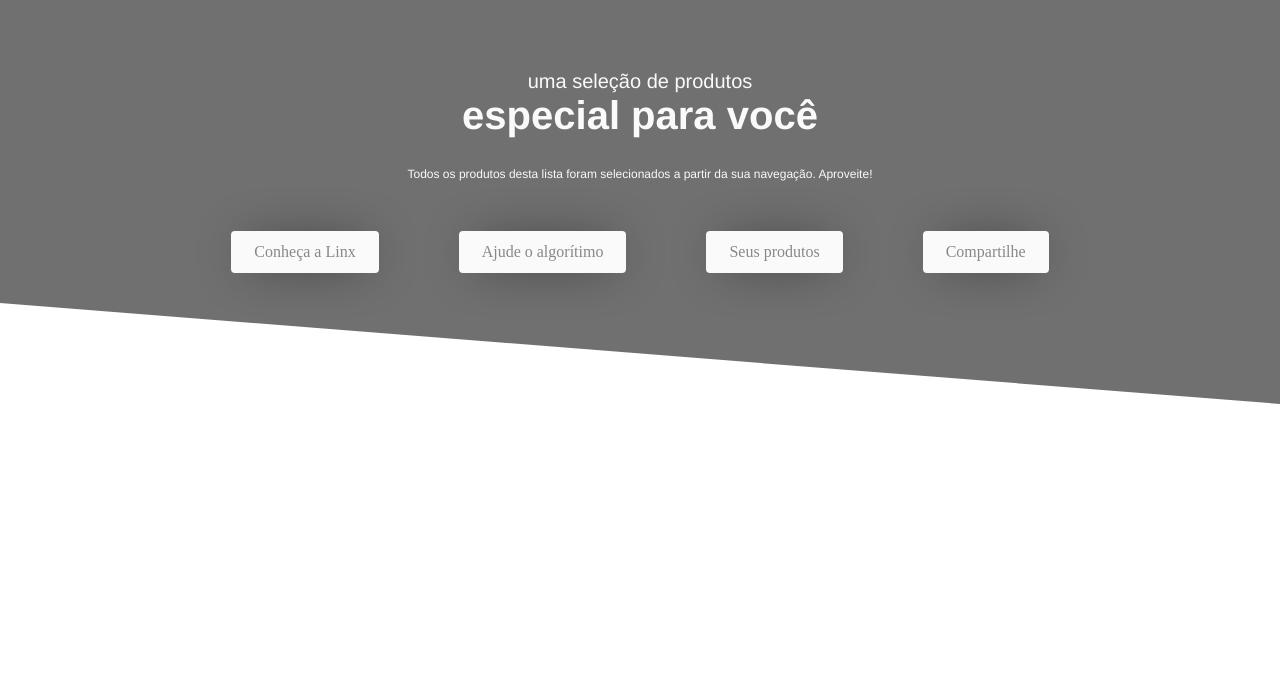
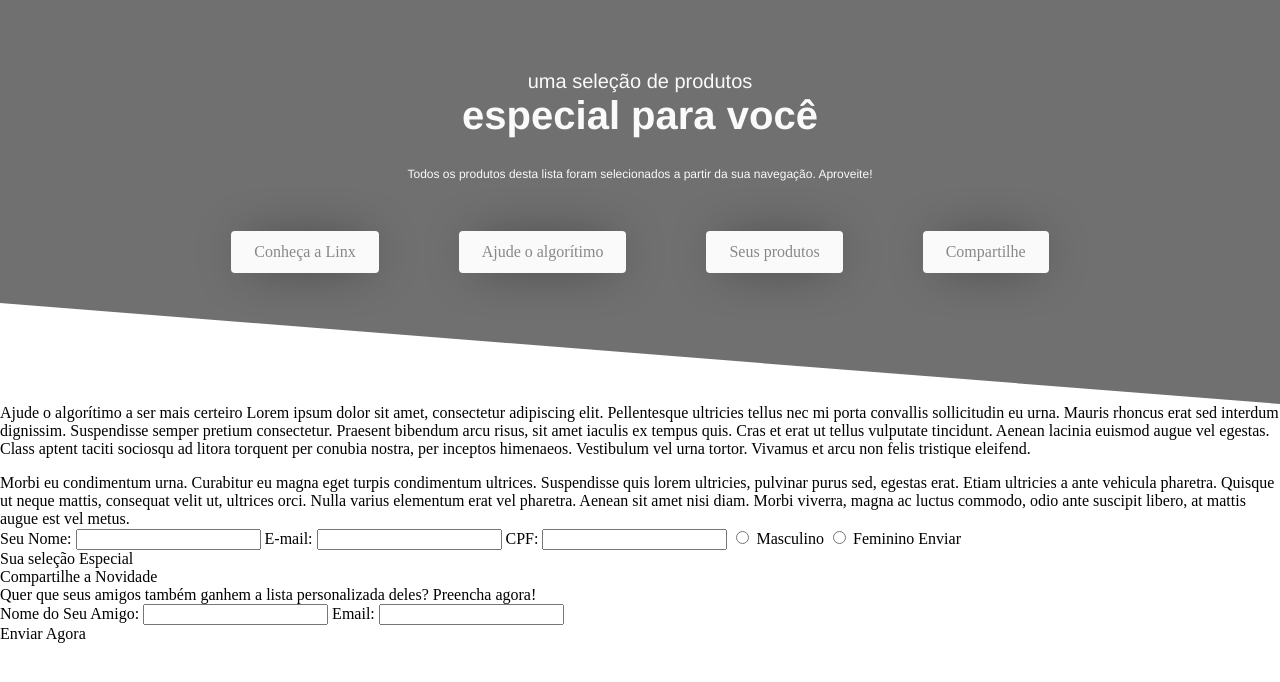
Before and after one commit to bcocheto/lab-interfaces-p2, a Flask app: page / in a window 1280 px wide. Shown: the top 682 px of the page. Run offline with Flask 2, Linux system fonts and the light colour scheme.

Commit message:
Update index.html

```diff
--- a/App/view/templates/index.html
+++ b/App/view/templates/index.html
@@ -23,6 +23,60 @@
         </div>
     </section>
     <section id="mid-1">
+        <div id="mid-left">
+            <a id="m-l-title">Ajude o algorítimo a ser mais certeiro</a>
+            <a id="m-l-content">Lorem ipsum dolor sit amet, consectetur adipiscing elit. Pellentesque ultricies tellus
+                nec
+                mi porta convallis sollicitudin eu urna. Mauris rhoncus erat sed interdum dignissim. Suspendisse semper
+                pretium consectetur. Praesent bibendum arcu risus, sit amet iaculis ex tempus quis. Cras et erat ut
+                tellus
+                vulputate tincidunt. Aenean lacinia euismod augue vel egestas. Class aptent taciti sociosqu ad litora
+                torquent per conubia nostra, per inceptos himenaeos. Vestibulum vel urna tortor. Vivamus et arcu non
+                felis
+                tristique eleifend.
+                <p></p> Morbi eu condimentum urna. Curabitur eu magna eget turpis condimentum ultrices. Suspendisse quis
+                lorem
+                ultricies, pulvinar purus sed, egestas erat. Etiam ultricies a ante vehicula pharetra. Quisque ut neque
+                mattis, consequat velit ut, ultrices orci. Nulla varius elementum erat vel pharetra. Aenean sit amet
+                nisi
+                diam. Morbi viverra, magna ac luctus commodo, odio ante suscipit libero, at mattis augue est vel metus.
+            </a>
+        </div>
+        <div id="mid-right">
+            <a id="m-r-title">Seu Nome:</a>
+            <input type="text" id="m-r-form"></input>
+            <a id="m-r-title">E-mail:</a>
+            <input type="text" id="m-r-form"></input>
+            <a id="m-r-title">CPF:</a>
+            <input type="text" id="m-r-form"></input>
+            <input type="radio">
+            <label>Masculino</label>
+            <input type="radio">
+            <label>Feminino</label>
+            <a id="button-2">Enviar</a>
+        </div>
+    </section>
+    <section id="line-text-space">
+        <div id="line"></div>
+        <a id="line-text">Sua seleção Especial</a>
+        <div id="line"></div>
+    </section>
+    <section id="line-text-space-2">
+        <div id="line"></div>
+        <a id="line-text">Compartilhe a Novidade</a>
+        <div id="line"></div>
+    </section>
+    <section id="email-g">
+        <a id="email-title">Quer que seus amigos também ganhem a lista personalizada deles? Preencha agora!</a>
+        <div id="e-form-f">
+            <a id="e-title">Nome do Seu Amigo:</a>
+            <input type="text" id="e-form"></input>
+            <a id="e-title">Email:</a>
+            <input type="text" id="e-form"></input>
+        </div>
+        <a id="button-2">Enviar Agora</a>
+    </section>
+    <section id="footer">
 
     </section>
 </body>
```
